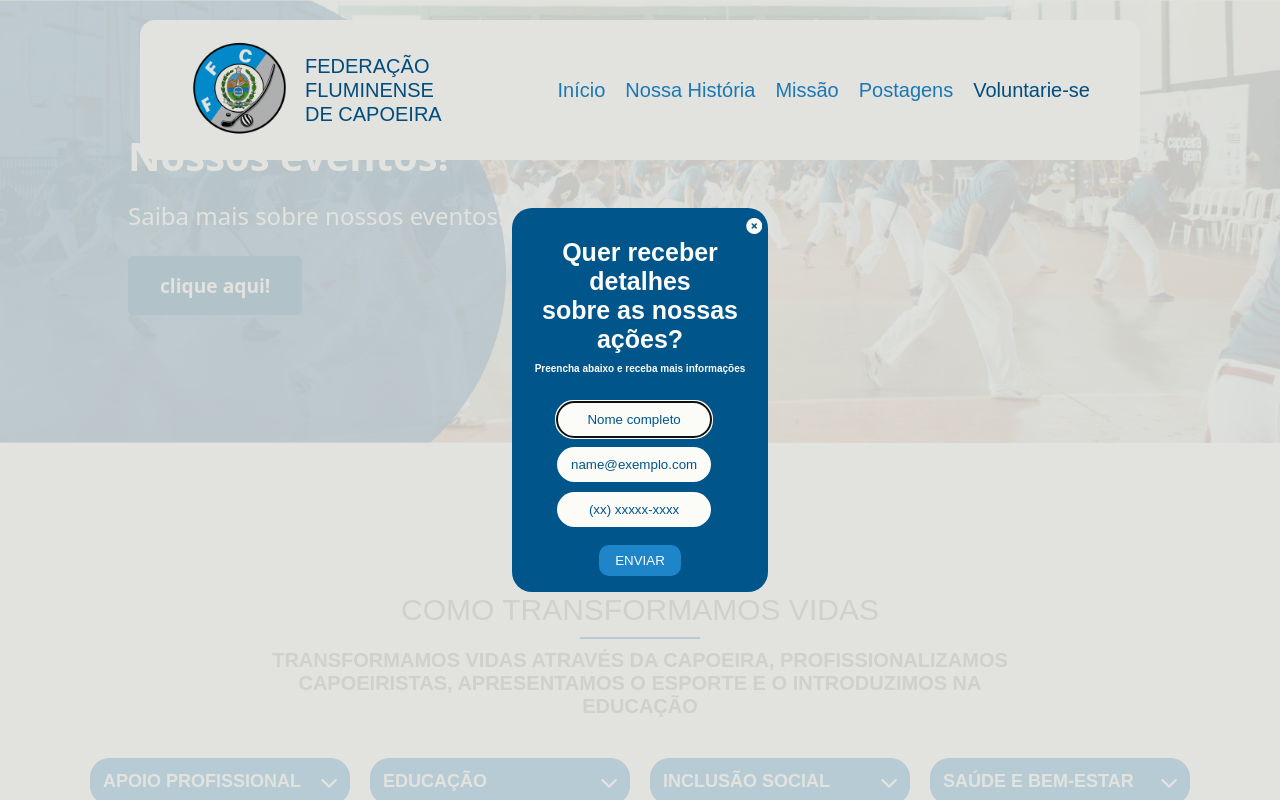
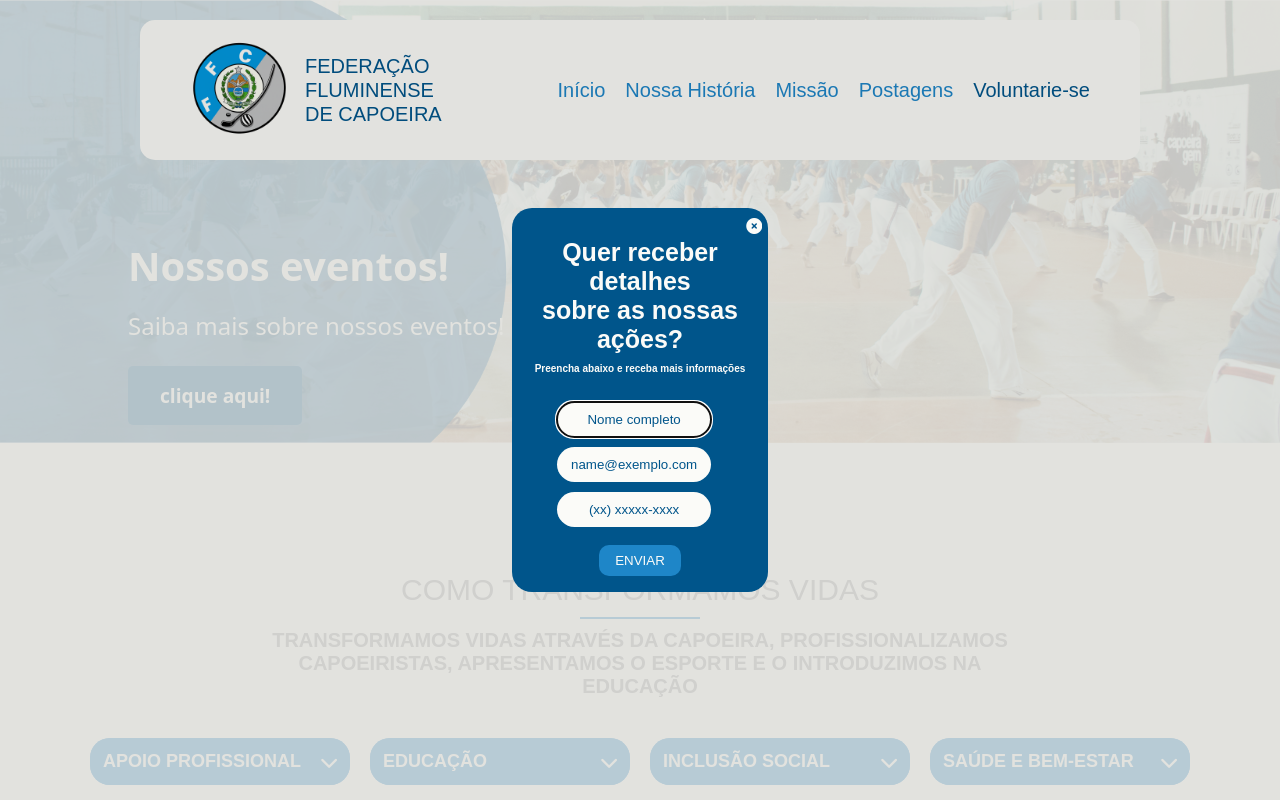
Before and after one commit to GusCoroa/projeto_web3, a Django app: page / in a window 1280 px wide. Run offline with Django 5.2, Linux system fonts and the light colour scheme; some web fonts are replaced.

Commit message:
ajuste botão eventos inicio

```diff
--- a/static/css/inicio.css
+++ b/static/css/inicio.css
@@ -15,7 +15,7 @@
 
   #agenda {
     position: absolute;
-    top: 0;
+    top: 10;
     left: 0;
     width: 100%;
     z-index: -1;
@@ -29,6 +29,7 @@
 .textoebotao h2 {
     font-size: 2.5rem;
     color: #fbfbf8;
+    padding-top: 110px;
     margin-bottom: 1rem;
     font-family: system-ui, -apple-system, BlinkMacSystemFont, 'Segoe UI', Roboto, Oxygen, Ubuntu, Cantarell, 'Open Sans', 'Helvetica Neue', sans-serif;
 }
@@ -71,7 +72,7 @@
 .informações-container {
   color: #9b9b9b;
   padding: 20px;
-   padding-top: 150px;
+   /* padding-top: 150px; */
   text-align: center;
   text-transform: uppercase;
   margin-bottom: 20px;
```
